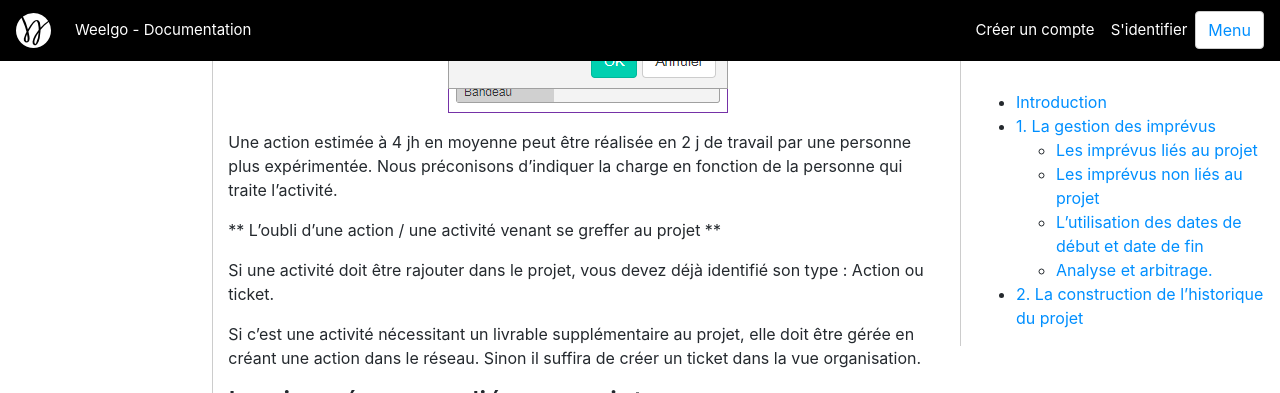
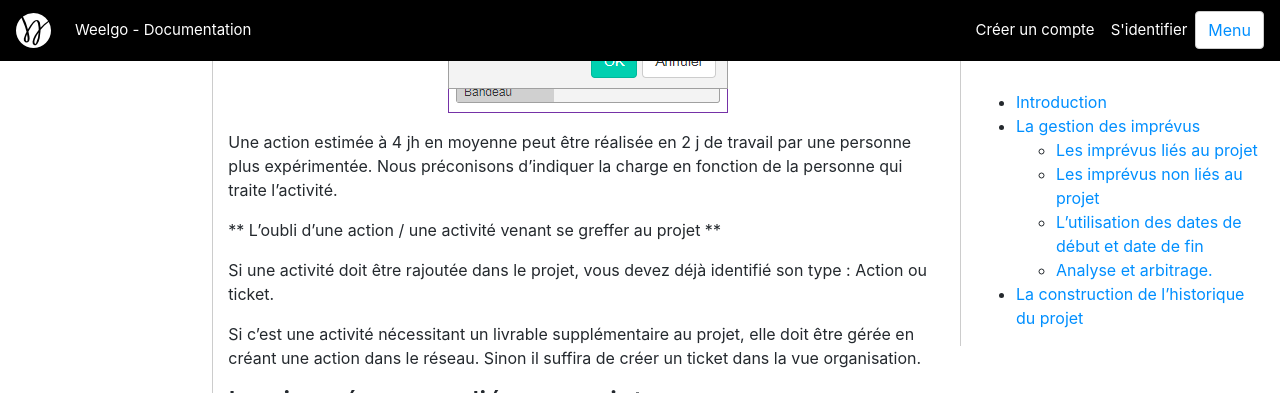
Before and after one commit to Weelgo/weelgo.github.io, a Jekyll site: the page built from fr/tutoriels/suiviProjet_etp2_imprevusEtHistorique.md, in a window 1280 px wide and 900 px high, scrolled down 3189 px. Shown: the top 393 px of the window. Built offline with Jekyll 4.4.1, drawn with Linux system fonts in a browser that asks for light colours; some of the changed text lies outside the part shown.

Commit message:
Update suiviProjet_etp2_imprevusEtHistorique.md

```diff
--- a/fr/tutoriels/suiviProjet_etp2_imprevusEtHistorique.md
+++ b/fr/tutoriels/suiviProjet_etp2_imprevusEtHistorique.md
@@ -14,7 +14,7 @@ readingEstimation : 4
 Votre projet Weelgo est en cours de réalisation. Vous aller devoir gérer des imprévus ainsi que commencer à construire l'historique du projet pour pouvoir suivre son déroulement.
 
 
-## 1. La gestion des imprévus
+## La gestion des imprévus
 ---
 
 
@@ -72,10 +72,9 @@ Si ce retard est irrattrapable, il peut être de deux sortes :
 
 Une action estimée à 4 jh en moyenne peut être réalisée en 2 j de travail par une personne plus expérimentée. Nous préconisons d'indiquer la charge en fonction de la personne qui traite l'activité.
 
-
 ** L'oubli d'une action / une activité venant se greffer au projet **
 
-Si une activité doit être rajouter dans le projet, vous devez déjà identifié son type : Action ou ticket.
+Si une activité doit être rajoutée dans le projet, vous devez déjà identifié son type : Action ou ticket.
 
 Si c'est une activité nécessitant un livrable supplémentaire au projet, elle doit être gérée en créant une action dans le réseau. Sinon il suffira de créer un ticket dans la vue organisation.
 
@@ -176,7 +175,7 @@ Deux possibilités s'offrent à vous :
 
 Cet arbitrage peut avoir été partagé avec l'équipe mais toute modification du réseau reste à la charge du responsable.
 
-## 2. La construction de l'historique du projet
+## La construction de l'historique du projet
 ---
 
 
```
